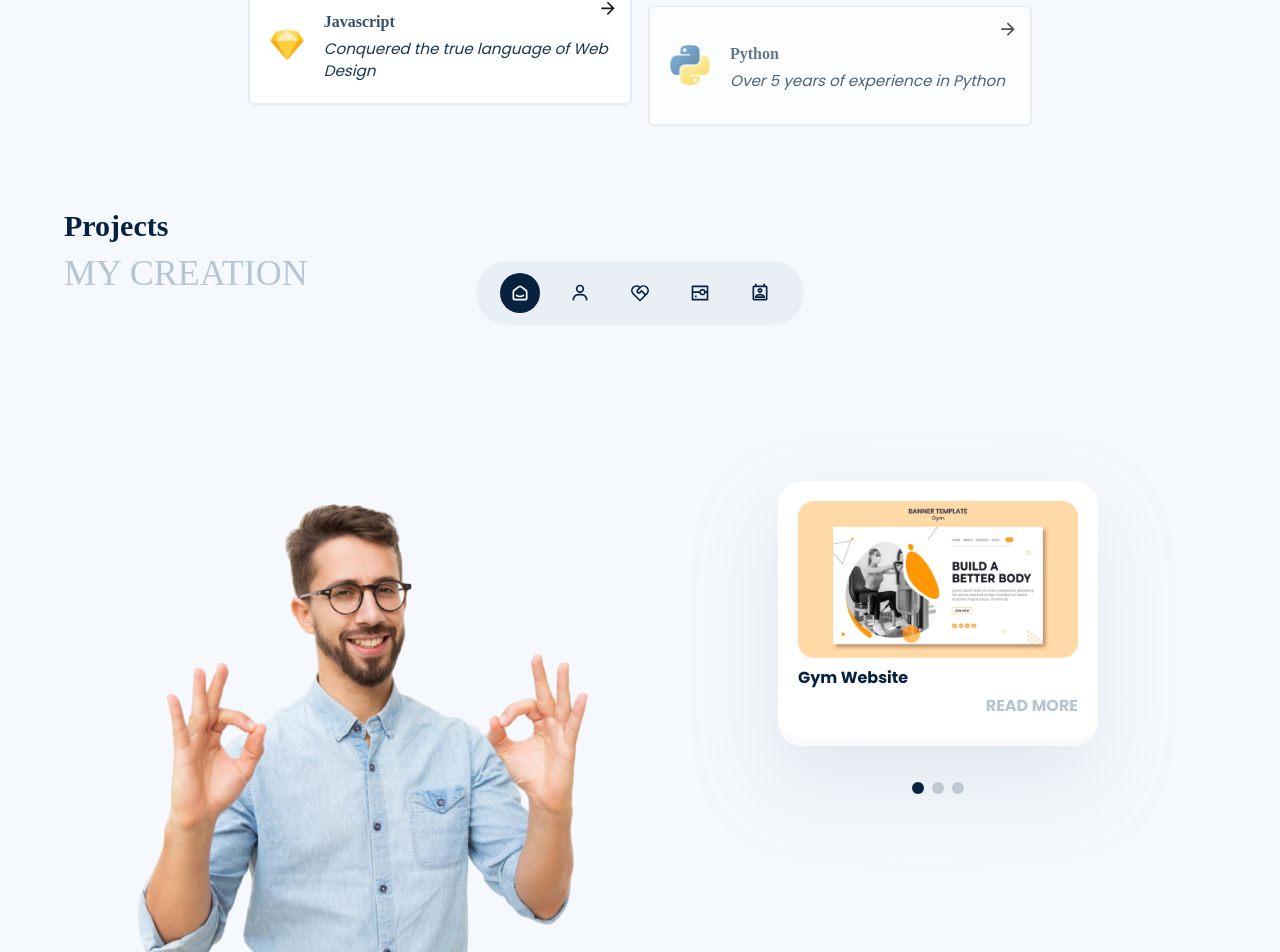
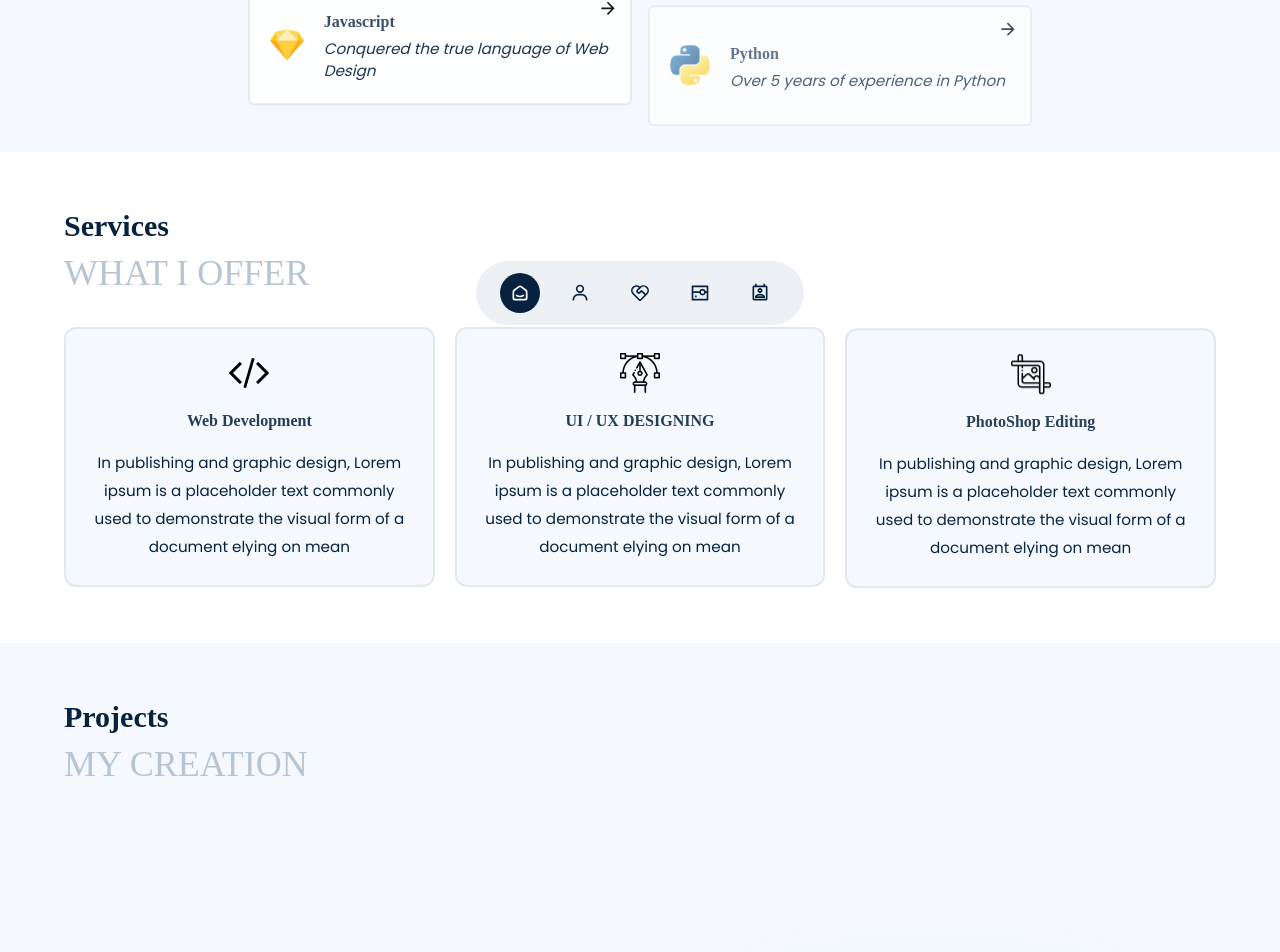
Before and after one commit to Sridhar-C-25/react_portfolio_2, a React (Vite) app: page / in a window 1280 px wide. Shown: the part 1275-2227 px from the top of the page. Built offline with nearby package versions, Linux system fonts and the light colour scheme; a web font is replaced by a local one.

Commit message:
stupid mistake

```diff
--- a/src/App.jsx
+++ b/src/App.jsx
@@ -25,7 +25,7 @@ const App = () => {
       <Navbar />
       <Hero />
       <Skills />
-
+      <Service />
       <Projects />
       <Testimonials />
       <Hireme />
```
